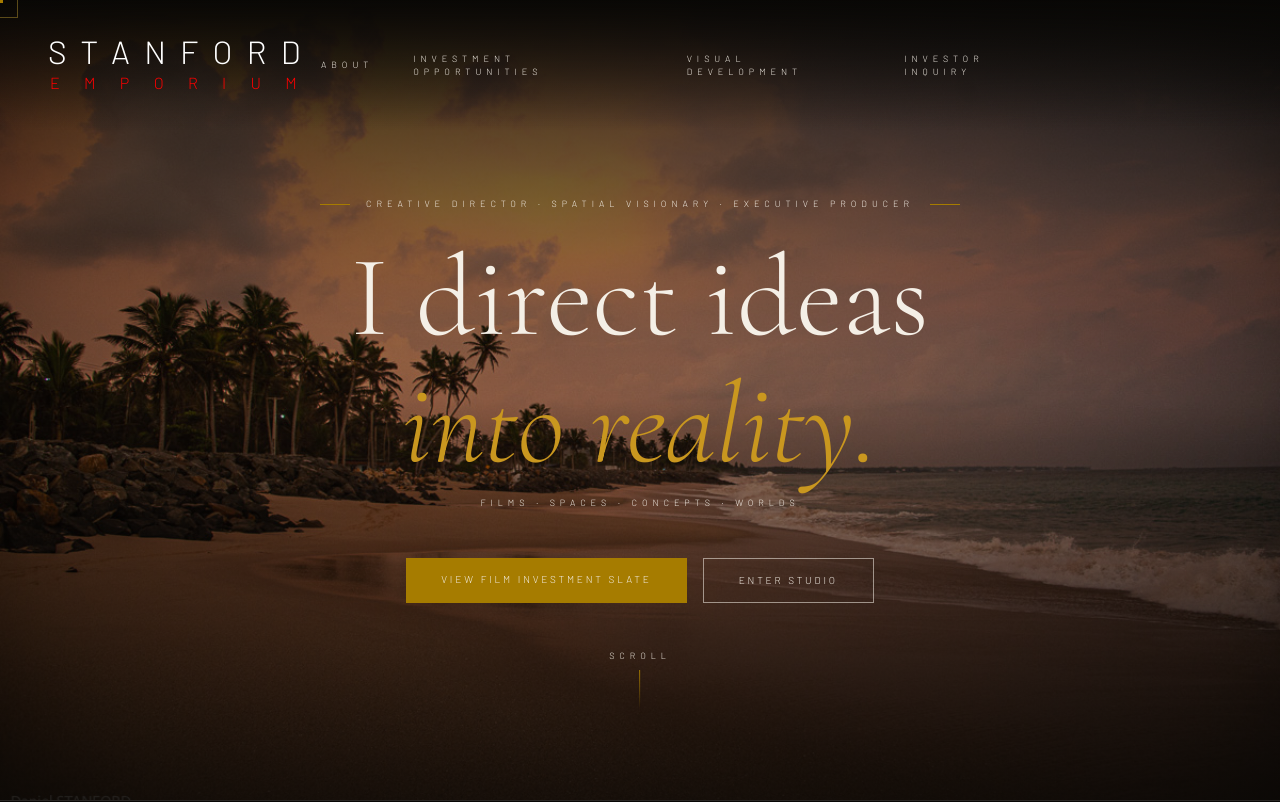
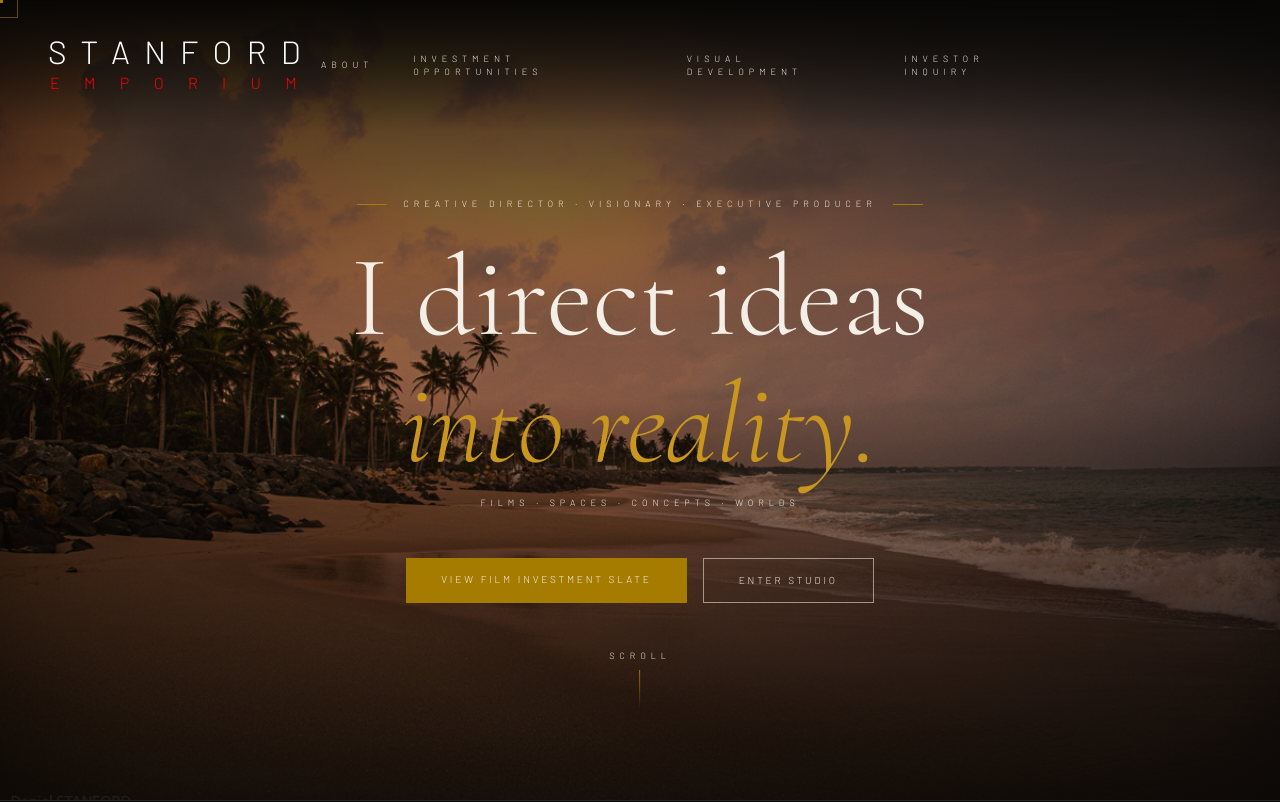
Before and after one commit to danielarmonstanford/SE-Film-Slate, a React (Vite) app: page / in a window 1280 px wide. Shown: the top 802 px of the page. Built offline with nearby package versions, Linux system fonts and the light colour scheme; no server answers.

Commit message:
Remove 'Spatial' from Visionary title on hero and footer

```diff
--- a/src/components/Layout.tsx
+++ b/src/components/Layout.tsx
@@ -85,7 +85,7 @@ export default function Layout({ children, setIsHovering }: LayoutProps) {
           <div>
             <div className="text-[18px] font-normal text-white">Daniel Stanford</div>
             <div className="label-text text-[9px] tracking-[0.32em] text-[var(--bronze)] mt-1">
-              Creative Director · Spatial Visionary · Executive Producer
+              Creative Director · Visionary · Executive Producer
             </div>
             <div className="label-text text-[9px] text-[var(--bronze)] opacity-90 mt-2 lowercase tracking-normal">
               Stanford Emporium
--- a/src/pages/Home.tsx
+++ b/src/pages/Home.tsx
@@ -71,7 +71,7 @@ export default function Home({ setIsHovering }: HomeProps) {
           <div className="flex items-center justify-center gap-4 mb-6">
             <div className="w-[30px] h-[1px] bg-[var(--bronze)]" />
             <div className="label-text text-[9px] text-[var(--bronze)]">
-              Creative Director · Spatial Visionary · Executive Producer
+              Creative Director · Visionary · Executive Producer
             </div>
             <div className="w-[30px] h-[1px] bg-[var(--bronze)]" />
           </div>
```
